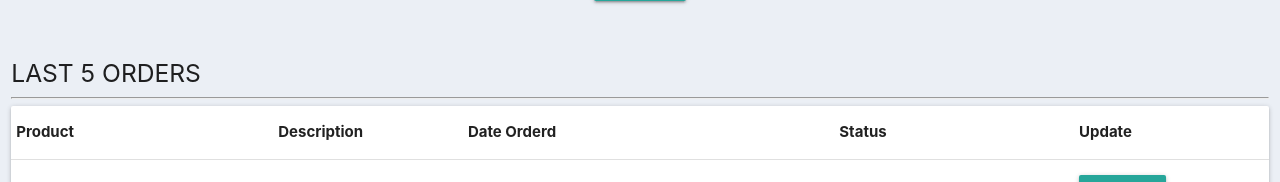
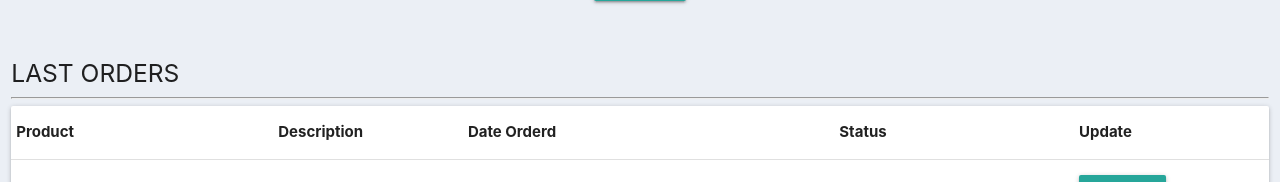
Before and after one commit to MorelAtala/Kusoma, a Django app: page / in a window 1280 px wide. Shown: the part 1087-1269 px from the top of the page. Run offline with Django 3.2, Linux system fonts and the light colour scheme; data comes from the database, SQL or seed files in the repository.

Commit message:
Update dashboard.html

```diff
--- a/kannweg/todo/templates/todo/dashboard.html
+++ b/kannweg/todo/templates/todo/dashboard.html
@@ -61,7 +61,7 @@
 
 		<div class="col s12">
 
-		<h5>LAST 5 ORDERS</h5>
+		<h5>LAST ORDERS</h5>
 		<hr>
 
 		<div class="card ">
```
